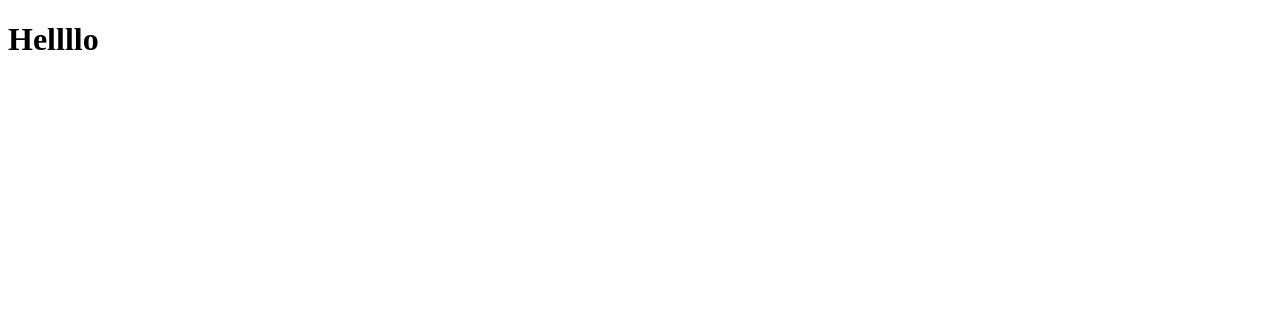
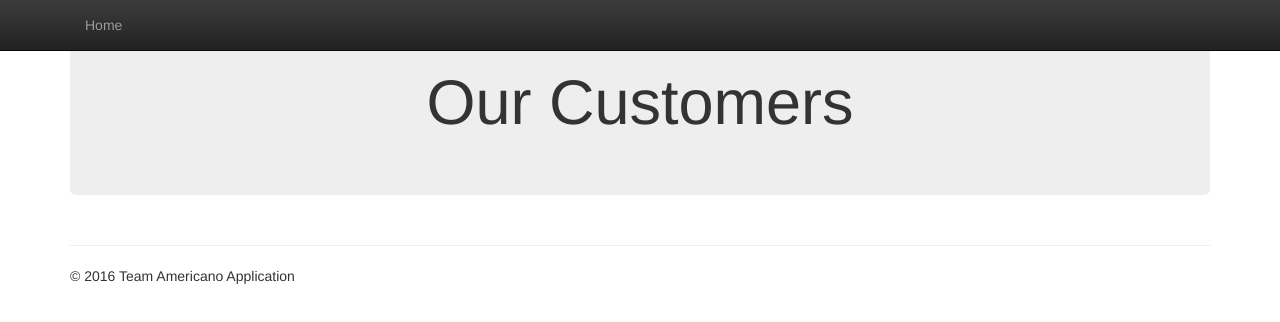
Before and after one commit to Team-Americano-2016/Team-Americano-2016-Project, a website: page AmericanoStatistics/AmericanoStatistics/html/OurCustomers.html in a window 1280 px wide. Drawn offline with Linux system fonts and the light colour scheme.

Commit message:
Minor style fix

```diff
--- a/AmericanoStatistics/AmericanoStatistics/html/OurCustomers.html
+++ b/AmericanoStatistics/AmericanoStatistics/html/OurCustomers.html
@@ -3,9 +3,32 @@
 <head>
     <title></title>
 	<meta charset="utf-8" />
+    <link href="../scripts/libs/bootstrap/css/bootstrap.css" rel="stylesheet" />
+    <link href="../scripts/libs/bootstrap/css/bootstrap-theme.css" rel="stylesheet" />
 </head>
 <body>
+    <div class="navbar navbar-inverse navbar-fixed-top">
+        <div class="container">
+            <div class="navbar-collapse collapse">
+                <ul class="nav navbar-nav">
+                    <li><a href="/">Home</a></li>
+                </ul>
+            </div>
+        </div>
+    </div>
+    <div class="container body-content">
+        <div class="jumbotron text-center">
+            <h1>Our Customers</h1>
+        </div>
 
-<h1>Hellllo</h1>
+        <div class="row" id="char-container">
+        </div>
+        <hr>
+        <footer>
+            <p>© 2016 Team Americano Application</p>
+        </footer>
+    </div>
+    <script src="../scripts/libs/jquery-3.1.0.js"></script>
+    <script src="../scripts/customersJoinedDateScript.js"></script>
 </body>
 </html>
--- a/AmericanoStatistics/AmericanoStatistics/scripts/customersJoinedDateScript.js
+++ b/AmericanoStatistics/AmericanoStatistics/scripts/customersJoinedDateScript.js
@@ -1,3 +1,3 @@
-(function()
+(function() {
 alert('hello from script for 1 statistic');
-)();
+})();
```
Also changed, not shown: AmericanoStatistics/AmericanoStatistics/index.html (+1 -1 lines).
